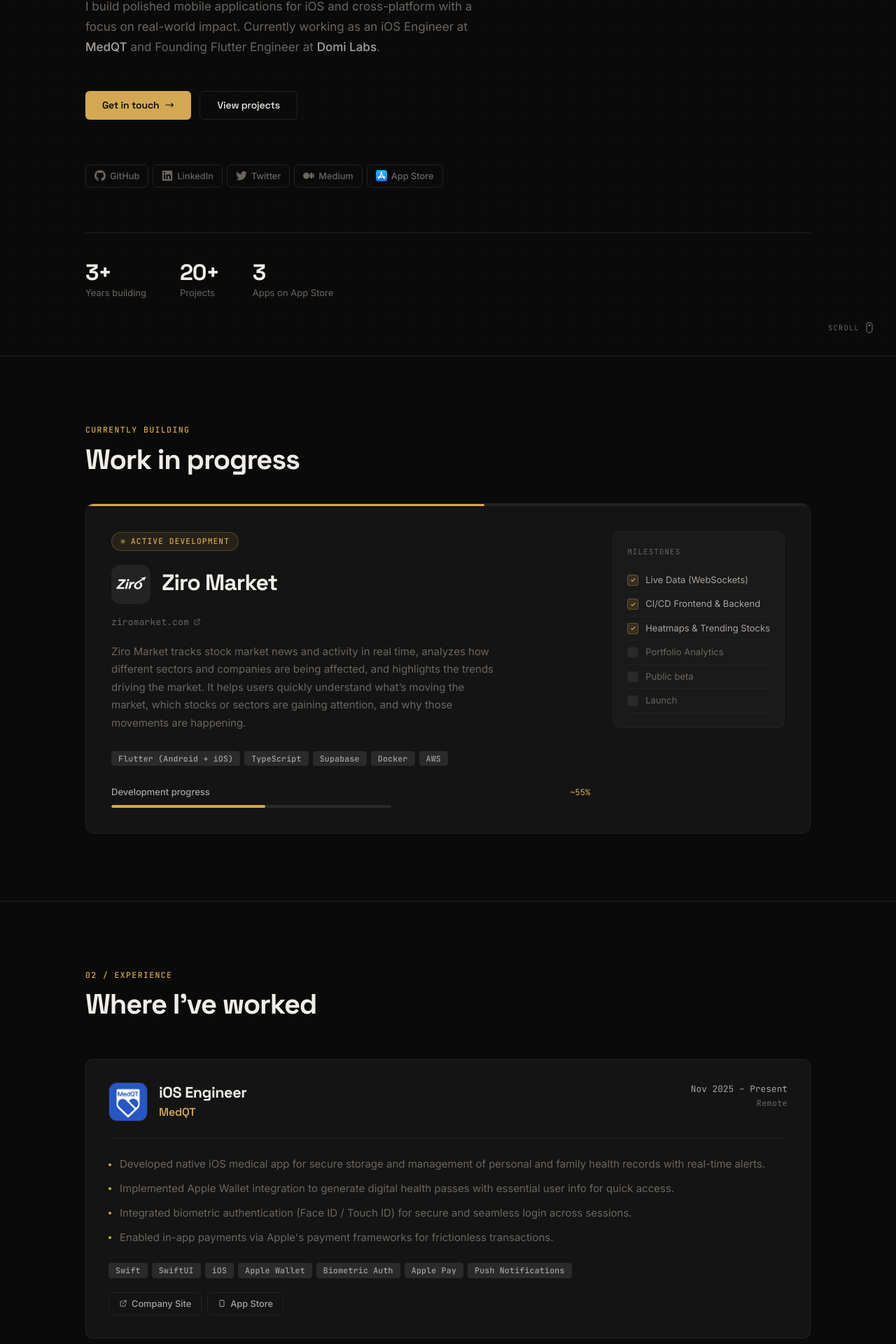
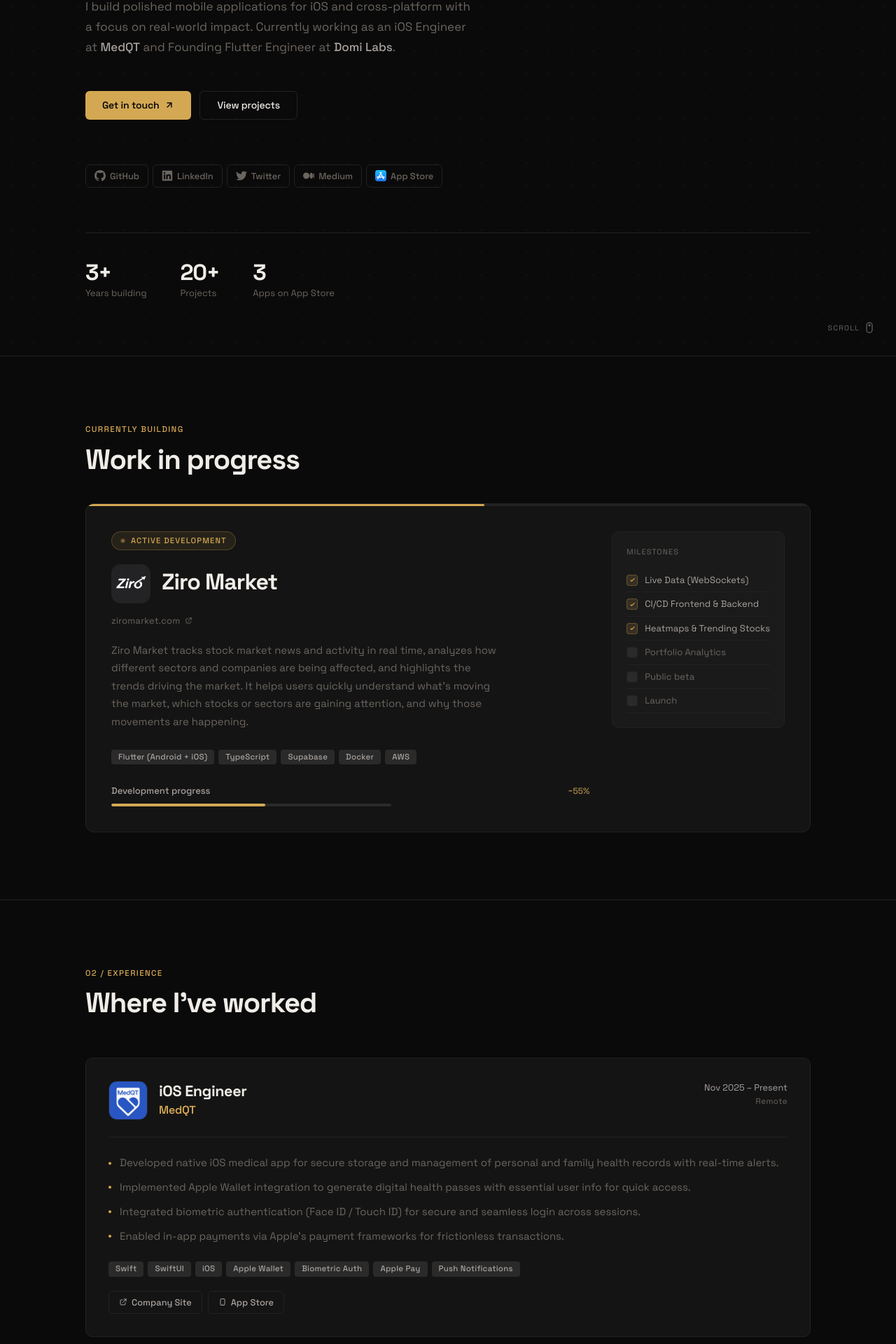
Before and after one commit to Saransh1650/portfolio, a Next.js app: page / in a window 1280 px wide. Shown: the part 455-2375 px from the top of the page at 70% size. Built offline with nearby package versions, Linux system fonts and the light colour scheme.

Commit message:
fix: fonts and portfolio service

```diff
--- a/src/app/globals.css
+++ b/src/app/globals.css
@@ -27,7 +27,7 @@ html {
 body {
   background-color: var(--bg);
   color: var(--text-primary);
-  font-family: 'Inter', system-ui, sans-serif;
+  font-family: 'Space Grotesk', system-ui, sans-serif;
   -webkit-font-smoothing: antialiased;
   -moz-osx-font-smoothing: grayscale;
   overflow-x: hidden;
@@ -87,7 +87,7 @@ h1, h2, h3, h4, h5 {
   border-radius: 4px;
   font-size: 0.72rem;
   font-weight: 500;
-  font-family: 'JetBrains Mono', monospace;
+  font-family: 'Space Grotesk', sans-serif;
   background-color: var(--muted);
   color: var(--text-secondary);
   letter-spacing: 0.02em;
@@ -152,7 +152,7 @@ h1, h2, h3, h4, h5 {
 
 /* Section heading style */
 .section-label {
-  font-family: 'JetBrains Mono', monospace;
+  font-family: 'Space Grotesk', sans-serif;
   font-size: 0.72rem;
   font-weight: 500;
   letter-spacing: 0.12em;
@@ -213,7 +213,7 @@ input:focus, textarea:focus {
 .numbered-list-item::before {
   content: attr(data-num);
   color: var(--accent);
-  font-family: 'JetBrains Mono', monospace;
+  font-family: 'Space Grotesk', sans-serif;
   font-size: 0.7rem;
   font-weight: 500;
   margin-right: 12px;
--- a/src/app/layout.tsx
+++ b/src/app/layout.tsx
@@ -1,21 +1,9 @@
 import type { Metadata } from "next";
-import { Inter, Space_Grotesk, JetBrains_Mono } from "next/font/google";
+import { Space_Grotesk } from "next/font/google";
 import "./globals.css";
-
-const inter = Inter({
-  variable: "--font-inter",
-  subsets: ["latin"],
-  display: "swap",
-});
 
 const spaceGrotesk = Space_Grotesk({
   variable: "--font-space-grotesk",
-  subsets: ["latin"],
-  display: "swap",
-});
-
-const jetBrainsMono = JetBrains_Mono({
-  variable: "--font-jetbrains-mono",
   subsets: ["latin"],
   display: "swap",
 });
@@ -34,7 +22,7 @@ export default function RootLayout({
 }>) {
   return (
     <html lang="en" className="scroll-smooth">
-      <body className={`${inter.variable} ${spaceGrotesk.variable} ${jetBrainsMono.variable} antialiased`}>
+      <body className={`${spaceGrotesk.className} antialiased`}>
         {children}
       </body>
     </html>
--- a/src/components/Contact.tsx
+++ b/src/components/Contact.tsx
@@ -77,7 +77,7 @@ const Contact = () => {
     borderRadius: "8px",
     fontSize: "0.9375rem",
     color: "var(--text-primary)",
-    fontFamily: "'Inter', sans-serif",
+    fontFamily: "'Space Grotesk', sans-serif",
     outline: "none",
     transition: "border-color 0.2s ease",
   };
@@ -119,7 +119,7 @@ const Contact = () => {
           <div>
             <p
               style={{
-                fontFamily: "'Inter', sans-serif",
+                fontFamily: "'Space Grotesk', sans-serif",
                 fontSize: "1rem",
                 lineHeight: 1.75,
                 color: "var(--text-muted)",
@@ -186,7 +186,7 @@ const Contact = () => {
                     </div>
                     <div
                       style={{
-                        fontFamily: "'JetBrains Mono', monospace",
+                        fontFamily: "'Space Grotesk', sans-serif",
                         fontSize: "0.775rem",
                         color: "var(--text-muted)",
                       }}
@@ -237,7 +237,7 @@ const Contact = () => {
                   htmlFor="name"
                   style={{
                     display: "block",
-                    fontFamily: "'Inter', sans-serif",
+                    fontFamily: "'Space Grotesk', sans-serif",
                     fontSize: "0.8125rem",
                     fontWeight: 500,
                     color: "var(--text-secondary)",
@@ -269,7 +269,7 @@ const Contact = () => {
                   htmlFor="email"
                   style={{
                     display: "block",
-                    fontFamily: "'Inter', sans-serif",
+                    fontFamily: "'Space Grotesk', sans-serif",
                     fontSize: "0.8125rem",
                     fontWeight: 500,
                     color: "var(--text-secondary)",
@@ -301,7 +301,7 @@ const Contact = () => {
                   htmlFor="message"
                   style={{
                     display: "block",
-                    fontFamily: "'Inter', sans-serif",
+                    fontFamily: "'Space Grotesk', sans-serif",
                     fontSize: "0.8125rem",
                     fontWeight: 500,
                     color: "var(--text-secondary)",
@@ -334,10 +334,10 @@ const Contact = () => {
                 className="btn-primary"
                 style={{ width: "100%", justifyContent: "center", padding: "13px 24px", fontSize: "0.9375rem", opacity: status === "sending" ? 0.7 : 1 }}
               >
-                {status === "sending" ? "Sending..." : "Send message"}
+                {status === "sending" ? "Sending..." : "Send Message"}
                 {status !== "sending" && (
-                  <svg width="14" height="14" fill="none" stroke="currentColor" viewBox="0 0 24 24" strokeWidth={2}>
-                    <path strokeLinecap="round" strokeLinejoin="round" d="M12 19l9 2-9-18-9 18 9-2zm0 0v-8" />
+                  <svg width="14" height="14" fill="none" stroke="currentColor" viewBox="0 0 24 24" strokeWidth={2.5}>
+                    <path strokeLinecap="round" strokeLinejoin="round" d="M7 17L17 7M17 7H7M17 7V17" />
                   </svg>
                 )}
               </button>
@@ -345,7 +345,7 @@ const Contact = () => {
               {status === "success" && (
                 <p
                   style={{
-                    fontFamily: "'Inter', sans-serif",
+                    fontFamily: "'Space Grotesk', sans-serif",
                     fontSize: "0.875rem",
                     color: "#4ade80",
                     textAlign: "center",
@@ -361,7 +361,7 @@ const Contact = () => {
               {status === "error" && (
                 <p
                   style={{
-                    fontFamily: "'Inter', sans-serif",
+                    fontFamily: "'Space Grotesk', sans-serif",
                     fontSize: "0.875rem",
                     color: "#f87171",
                     textAlign: "center",
--- a/src/components/CurrentlyBuilding.tsx
+++ b/src/components/CurrentlyBuilding.tsx
@@ -131,7 +131,7 @@ const CurrentlyBuilding = () => {
                 />
                 <span
                   style={{
-                    fontFamily: "'JetBrains Mono', monospace",
+                    fontFamily: "'Space Grotesk', sans-serif",
                     fontSize: "0.7rem",
                     fontWeight: 500,
                     letterSpacing: "0.1em",
@@ -187,7 +187,7 @@ const CurrentlyBuilding = () => {
                 target="_blank"
                 rel="noopener noreferrer"
                 style={{
-                  fontFamily: "'JetBrains Mono', monospace",
+                  fontFamily: "'Space Grotesk', sans-serif",
                   fontSize: "0.8rem",
                   color: "var(--text-muted)",
                   textDecoration: "none",
@@ -227,7 +227,7 @@ const CurrentlyBuilding = () => {
               {/* Description */}
               <p
                 style={{
-                  fontFamily: "'Inter', sans-serif",
+                  fontFamily: "'Space Grotesk', sans-serif",
                   fontSize: "0.9375rem",
                   lineHeight: 1.7,
                   color: "var(--text-muted)",
@@ -266,7 +266,7 @@ const CurrentlyBuilding = () => {
                 >
                   <span
                     style={{
-                      fontFamily: "'Inter', sans-serif",
+                      fontFamily: "'Space Grotesk', sans-serif",
                       fontSize: "0.8125rem",
                       fontWeight: 500,
                       color: "var(--text-secondary)",
@@ -276,7 +276,7 @@ const CurrentlyBuilding = () => {
                   </span>
                   <span
                     style={{
-                      fontFamily: "'JetBrains Mono', monospace",
+                      fontFamily: "'Space Grotesk', sans-serif",
                       fontSize: "0.75rem",
                       color: "var(--accent)",
                     }}
@@ -319,7 +319,7 @@ const CurrentlyBuilding = () => {
             >
               <p
                 style={{
-                  fontFamily: "'JetBrains Mono', monospace",
+                  fontFamily: "'Space Grotesk', sans-serif",
                   fontSize: "0.68rem",
                   letterSpacing: "0.1em",
                   textTransform: "uppercase",
@@ -386,7 +386,7 @@ const CurrentlyBuilding = () => {
                   </div>
                   <span
                     style={{
-                      fontFamily: "'Inter', sans-serif",
+                      fontFamily: "'Space Grotesk', sans-serif",
                       fontSize: "0.8125rem",
                       color: item.done
                         ? "var(--text-secondary)"
--- a/src/components/Experience.tsx
+++ b/src/components/Experience.tsx
@@ -215,7 +215,7 @@ const Experience = () => {
                 <div style={{ textAlign: "right" }}>
                   <div
                     style={{
-                      fontFamily: "'JetBrains Mono', monospace",
+                      fontFamily: "'Space Grotesk', sans-serif",
                       fontSize: "0.8rem",
                       color: "var(--text-secondary)",
                       marginBottom: "2px",
@@ -225,7 +225,7 @@ const Experience = () => {
                   </div>
                   <div
                     style={{
-                      fontFamily: "'JetBrains Mono', monospace",
+                      fontFamily: "'Space Grotesk', sans-serif",
                       fontSize: "0.72rem",
                       color: "var(--text-muted)",
                       letterSpacing: "0.04em",
@@ -248,7 +248,7 @@ const Experience = () => {
                       fontSize: "0.9375rem",
                       lineHeight: 1.65,
                       color: "var(--text-muted)",
-                      fontFamily: "'Inter', sans-serif",
+                      fontFamily: "'Space Grotesk', sans-serif",
                     }}
                   >
                     <span
@@ -291,7 +291,7 @@ const Experience = () => {
                       color: "var(--text-secondary)",
                       textDecoration: "none",
                       transition: "all 0.2s ease",
-                      fontFamily: "'Inter', sans-serif",
+                      fontFamily: "'Space Grotesk', sans-serif",
                     }}
                     onMouseEnter={(e) => {
                       const el = e.currentTarget as HTMLAnchorElement;
@@ -327,7 +327,7 @@ const Experience = () => {
                       color: "var(--text-secondary)",
                       textDecoration: "none",
                       transition: "all 0.2s ease",
-                      fontFamily: "'Inter', sans-serif",
+                      fontFamily: "'Space Grotesk', sans-serif",
                     }}
                     onMouseEnter={(e) => {
                       const el = e.currentTarget as HTMLAnchorElement;
@@ -363,7 +363,7 @@ const Experience = () => {
                       color: "var(--text-secondary)",
                       textDecoration: "none",
                       transition: "all 0.2s ease",
-                      fontFamily: "'Inter', sans-serif",
+                      fontFamily: "'Space Grotesk', sans-serif",
                     }}
                     onMouseEnter={(e) => {
                       const el = e.currentTarget as HTMLAnchorElement;
@@ -399,7 +399,7 @@ const Experience = () => {
                       color: "var(--text-secondary)",
                       textDecoration: "none",
                       transition: "all 0.2s ease",
-                      fontFamily: "'Inter', sans-serif",
+                      fontFamily: "'Space Grotesk', sans-serif",
                     }}
                     onMouseEnter={(e) => {
                       const el = e.currentTarget as HTMLAnchorElement;
@@ -435,7 +435,7 @@ const Experience = () => {
                       color: "var(--text-secondary)",
                       textDecoration: "none",
                       transition: "all 0.2s ease",
-                      fontFamily: "'Inter', sans-serif",
+                      fontFamily: "'Space Grotesk', sans-serif",
                     }}
                     onMouseEnter={(e) => {
                       const el = e.currentTarget as HTMLAnchorElement;
--- a/src/components/Hero.tsx
+++ b/src/components/Hero.tsx
@@ -142,7 +142,7 @@ const Hero = () => {
         >
           Saransh
           <br />
-          <span style={{ color: "var(--text-secondary)", fontWeight: 400 }}>Singhal</span>
+          Singhal
         </h1>
 
         {/* Tagline */}
@@ -177,7 +177,7 @@ const Hero = () => {
             color: "var(--text-muted)",
             maxWidth: "560px",
             marginBottom: "48px",
-            fontFamily: "'Inter', sans-serif",
+            fontFamily: "'Space Grotesk', sans-serif",
           }}
         >
           I build polished mobile applications for iOS and cross-platform with a
@@ -191,8 +191,8 @@ const Hero = () => {
         <div style={{ display: "flex", flexWrap: "wrap", gap: "12px", marginBottom: "64px" }}>
           <a href="#contact" className="btn-primary">
             Get in touch
-            <svg width="14" height="14" fill="none" stroke="currentColor" viewBox="0 0 24 24" strokeWidth={2}>
-              <path strokeLinecap="round" strokeLinejoin="round" d="M17 8l4 4m0 0l-4 4m4-4H3" />
+            <svg width="14" height="14" fill="none" stroke="currentColor" viewBox="0 0 24 24" strokeWidth={2.5}>
+              <path strokeLinecap="round" strokeLinejoin="round" d="M7 17L17 7M17 7H7M17 7V17" />
             </svg>
           </a>
           <a href="#projects" className="btn-secondary">
@@ -219,7 +219,7 @@ const Hero = () => {
                 color: "var(--text-muted)",
                 textDecoration: "none",
                 transition: "color 0.2s ease, border-color 0.2s ease",
-                fontFamily: "'Inter', sans-serif",
+                fontFamily: "'Space Grotesk', sans-serif",
                 fontWeight: 500,
               }}
               onMouseEnter={(e) => {
@@ -267,7 +267,7 @@ const Hero = () => {
               </div>
               <div
                 style={{
-                  fontFamily: "'Inter', sans-serif",
+                  fontFamily: "'Space Grotesk', sans-serif",
                   fontSize: "0.8125rem",
                   color: "var(--text-muted)",
                 }}
@@ -293,7 +293,7 @@ const Hero = () => {
       >
         <span
           style={{
-            fontFamily: "'JetBrains Mono', monospace",
+            fontFamily: "'Space Grotesk', sans-serif",
             fontSize: "0.65rem",
             letterSpacing: "0.12em",
             textTransform: "uppercase",
--- a/src/components/Navigation.tsx
+++ b/src/components/Navigation.tsx
@@ -86,7 +86,7 @@ const Navigation = () => {
               key={item.id}
               href={item.href}
               style={{
-                fontFamily: "'Inter', sans-serif",
+                fontFamily: "'Space Grotesk', sans-serif",
                 fontSize: "0.875rem",
                 fontWeight: 500,
                 padding: "6px 14px",
--- a/src/components/Projects.tsx
+++ b/src/components/Projects.tsx
@@ -133,7 +133,7 @@ const Projects = () => {
           </span>
           <span
             style={{
-              fontFamily: "'JetBrains Mono', monospace",
+              fontFamily: "'Space Grotesk', sans-serif",
               fontSize: "0.68rem",
               color: "var(--text-muted)",
               letterSpacing: "0.08em",
@@ -162,7 +162,7 @@ const Projects = () => {
         {/* Description */}
         <p
           style={{
-            fontFamily: "'Inter', sans-serif",
+            fontFamily: "'Space Grotesk', sans-serif",
             fontSize: "0.875rem",
             lineHeight: 1.65,
             color: "var(--text-muted)",
@@ -207,7 +207,7 @@ const Projects = () => {
                 fontWeight: 500,
                 color: "var(--text-muted)",
                 textDecoration: "none",
-                fontFamily: "'Inter', sans-serif",
+                fontFamily: "'Space Grotesk', sans-serif",
                 transition: "color 0.2s ease",
               }}
               onMouseEnter={(e) => { (e.currentTarget as HTMLAnchorElement).style.color = "var(--accent)"; }}
--- a/src/components/Skills.tsx
+++ b/src/components/Skills.tsx
@@ -163,7 +163,7 @@ const Skills = () => {
                   </h3>
                   <span
                     style={{
-                      fontFamily: "'JetBrains Mono', monospace",
+                      fontFamily: "'Space Grotesk', sans-serif",
                       fontSize: "0.65rem",
                       letterSpacing: "0.06em",
                       textTransform: "uppercase",
@@ -173,7 +173,7 @@ const Skills = () => {
                 </div>
                 <p
                   style={{
-                    fontFamily: "'Inter', sans-serif",
+                    fontFamily: "'Space Grotesk', sans-serif",
                     fontSize: "0.8125rem",
                     color: "var(--text-muted)",
                     lineHeight: 1.5,
@@ -198,7 +198,7 @@ const Skills = () => {
           <hr style={{ flex: 1, border: "none", borderTop: "1px solid var(--border)" }} />
           <span
             style={{
-              fontFamily: "'JetBrains Mono', monospace",
+              fontFamily: "'Space Grotesk', sans-serif",
               fontSize: "0.68rem",
               letterSpacing: "0.1em",
               textTransform: "uppercase",
```
